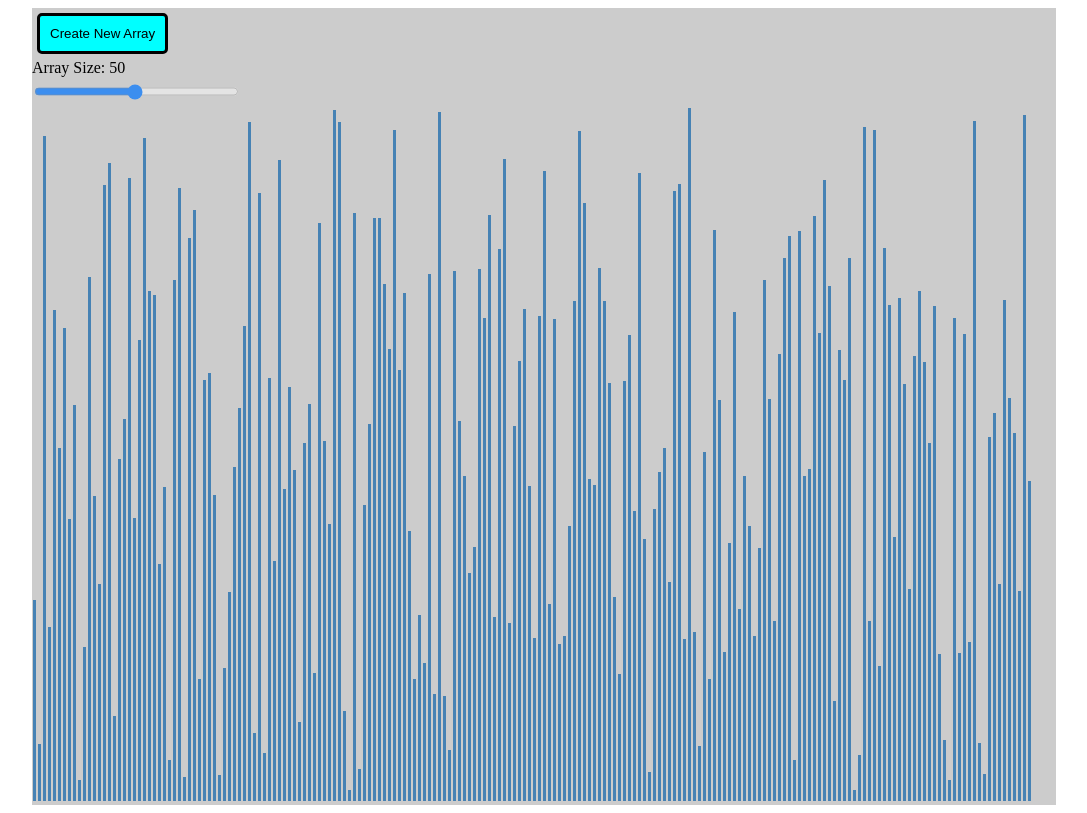
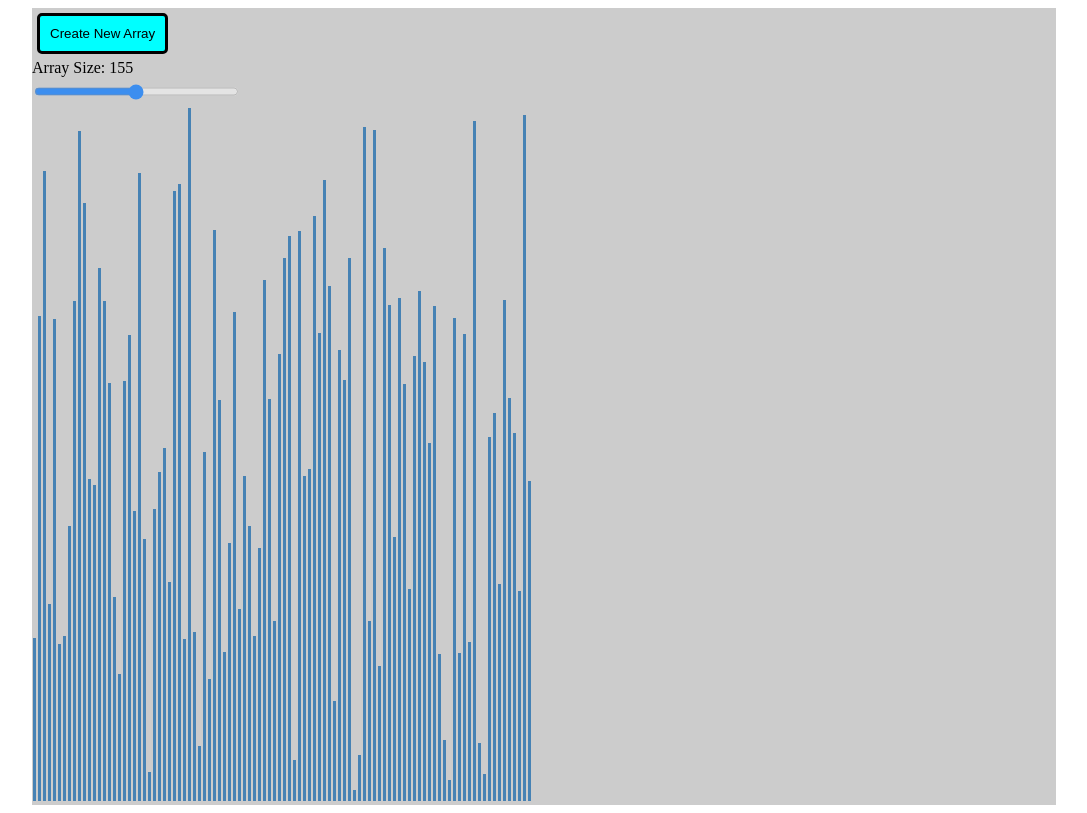
Before and after one commit to ian6043/Sorting-Algorithm, a React (Create React App) app: page / in a window 1280 px wide. Shown: the whole page, without its empty margins (96-1183 px from the left). Built offline with nearby package versions, Linux system fonts and the light colour scheme.

Commit message:
added slider functionality making it update array size

```diff
--- a/public/index.html
+++ b/public/index.html
@@ -17,7 +17,7 @@
   </head>
   <body>
     <noscript>You need to enable JavaScript to run this app.</noscript>
-    <div id="root"></div>
+    <div id="root" ></div>
 
   </body>
 </html>
--- a/src/SortingVisualizer/SortingVisualizer.js
+++ b/src/SortingVisualizer/SortingVisualizer.js
@@ -1,40 +1,37 @@
 import React from 'react'
+import { useState } from "react"
 import Slider from './components/Slider';
 
-export default class SortingVisualizer extends React.Component {
-    constructor(props){
-        super(props);
+const SortingVisualizer=() =>{
 
-        this.state = {
-            array: [],
-        };
+    const [array, setArray] = useState([])
+    const [numOfItems,setNumOfItems] = useState(100)
+
+
+    const createArray = (number) =>{
+        let array =[]
+        for(let i =0; i< number; i++){
+            array.push(getRandomInt(10,700));
         }
-    componentDidMount(){
-        this.createArray();
+        setArray(array)
+
     }
 
-    createArray(){
-        const array=[];
-        for(let i =0; i< 200; i++){
-            array.push(this.getRandomInt(10,700));
-        }
-        this.setState({array});
+    const getRandomInt = (min, max) =>{
+        return Math.floor(Math.random() * (max - min) + min)
     }
 
-    getRandomInt(min, max) {
-        return Math.floor(Math.random() * (max - min) + min);
+    const changeNumOfItems =(num)=>{
+        setNumOfItems(num)
+        createArray(numOfItems)
     }
 
-
-     render(){
-
-        const {array} = this.state;
+    if (array.length===0) {createArray(100)}
 
      return(
          <>
-             <button className="button" onClick={()=>this.createArray()}>Create New Array</button>
-             <Slider text={'Array Size: '}/>
-
+         <button className="button" onClick={()=>createArray(numOfItems)}>Create New Array</button>
+         <Slider text={'Array Size: '} min={10} max={300} onResize={changeNumOfItems}/>
          <div className="array-container">
          {array.map((value,idx) =>(
             <div
@@ -48,4 +45,4 @@ export default class SortingVisualizer extends React.Component {
          </>
      );
  }
-}
+export default SortingVisualizer
--- a/src/SortingVisualizer/components/Slider.js
+++ b/src/SortingVisualizer/components/Slider.js
@@ -1,18 +1,35 @@
 import React from 'react'
 import { useState } from "react"
-const Slider = ({text}) => {
+import PropTypes from 'prop-types'
 
-    const [value, setValue] = useState(50)
+const Slider = ({text,min,max,onResize}) => {
 
-    let onChange =(e) => setValue(e.target.value)
+    const [value, setValue] = useState((min+max)/2)
+
+    const onChange =(e) => {
+        setValue(e.target.value)
+        onResize(Number.parseInt(e.target.value))
+    }
 
     return (
     <div className="slidecontainer">
         <div className="slide-value">{text}{value}</div>
-        <input type="range" min="1" max="100" value={value} class="slider" onChange={onChange}/>
+        <input type="range" min={min} max={max} value={value} class="slider" onChange={onChange}/>
 
      </div>
     )
 }
 
+Slider.defaultProps ={
+    min: 10,
+    max: 100
+}
+
+Slider.propTypes={
+    text: PropTypes.string,
+    min: PropTypes.number,
+    max: PropTypes.number
+}
+
+
 export default Slider
```
Lines whose indentation alone changed are shown as unchanged.
